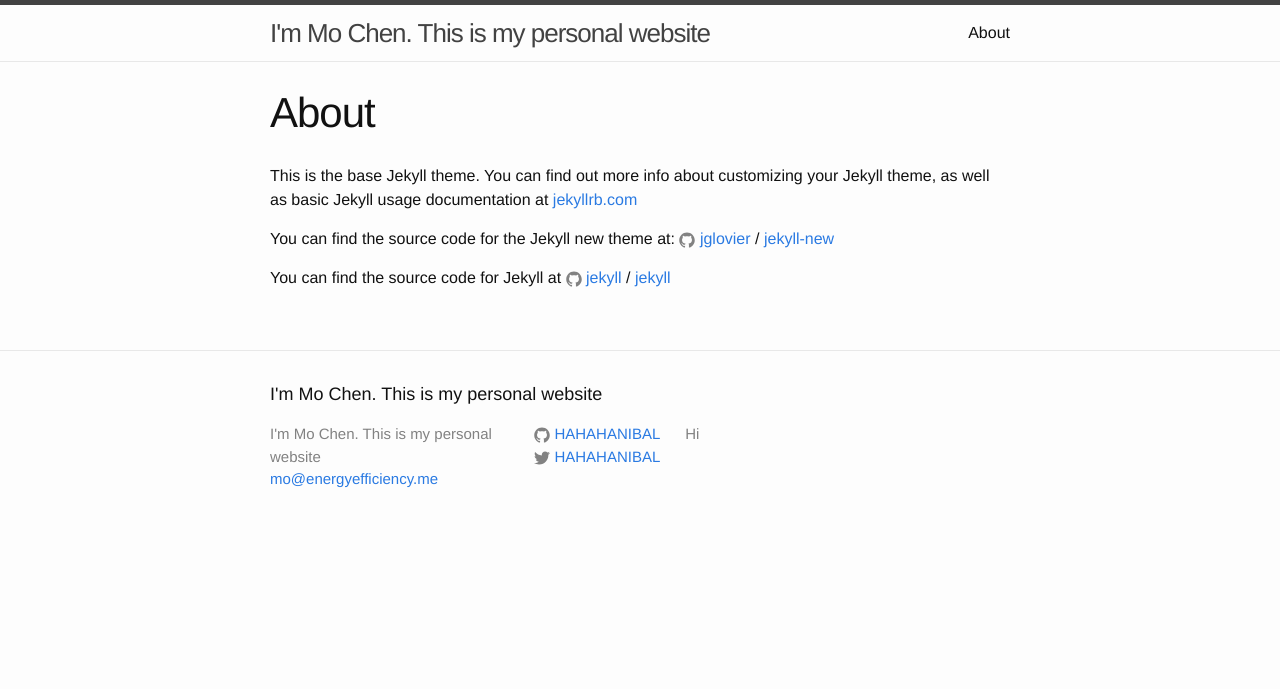
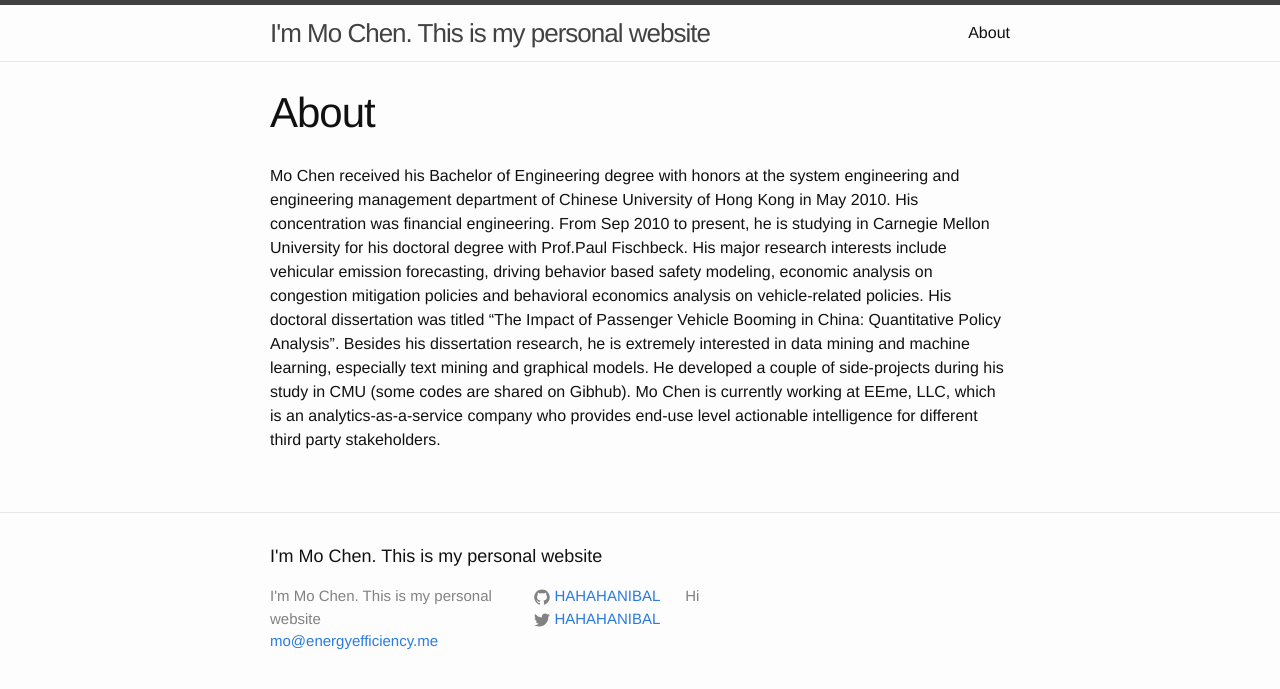
Before and after one commit to HAHAHANIBAL/HAHAHANIBAL.github.io, a Jekyll site: the page built from about.md, in a window 1280 px wide. Shown: the top 689 px of the page. Built offline with Jekyll 4.4.1, drawn with Linux system fonts in a browser that asks for light colours.

Commit message:
Update about.md

```diff
--- a/about.md
+++ b/about.md
@@ -4,12 +4,6 @@ title: About
 permalink: /about/
 ---
 
-This is the base Jekyll theme. You can find out more info about customizing your Jekyll theme, as well as basic Jekyll usage documentation at [jekyllrb.com](http://jekyllrb.com/)
-
-You can find the source code for the Jekyll new theme at:
-{% include icon-github.html username="jglovier" %} /
-[jekyll-new](https://github.com/jglovier/jekyll-new)
-
-You can find the source code for Jekyll at
-{% include icon-github.html username="jekyll" %} /
-[jekyll](https://github.com/jekyll/jekyll)
+Mo Chen received his Bachelor of Engineering degree with honors at the system engineering and engineering management department of Chinese University of Hong Kong in May 2010. His concentration was financial engineering. From Sep 2010 to present, he is studying in Carnegie Mellon University for his doctoral degree with Prof.Paul Fischbeck. His major research interests include vehicular emission forecasting, driving behavior based safety modeling, economic analysis on congestion mitigation policies and behavioral economics analysis on vehicle-related policies. His doctoral dissertation was titled "The Impact of Passenger Vehicle Booming in China: Quantitative Policy Analysis".
+Besides his dissertation research, he is extremely interested in data mining and machine learning, especially text mining and graphical models. He developed a couple of side-projects during his study in CMU (some codes are shared on Gibhub).
+Mo Chen is currently working at EEme, LLC, which is an analytics-as-a-service company who provides end-use level actionable intelligence for different third party stakeholders.
```
